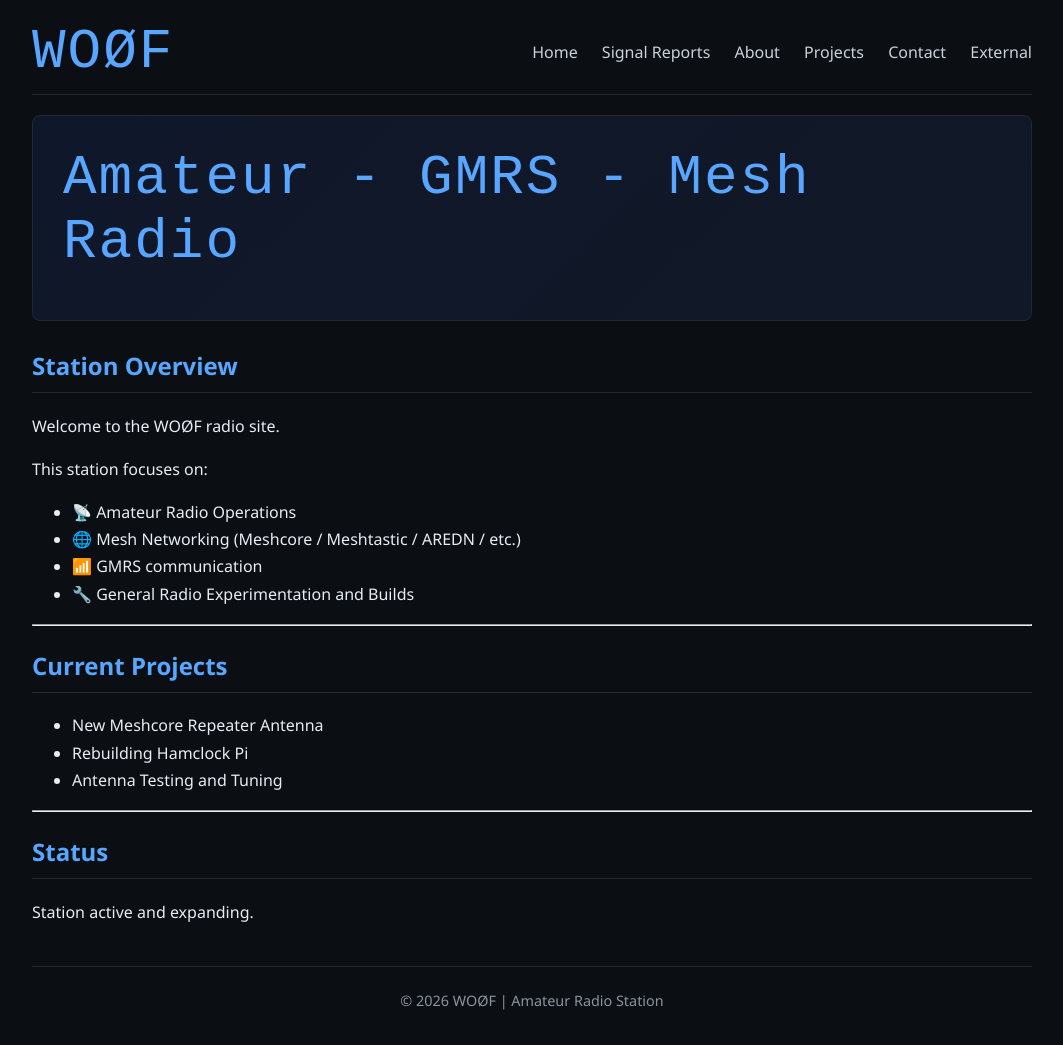
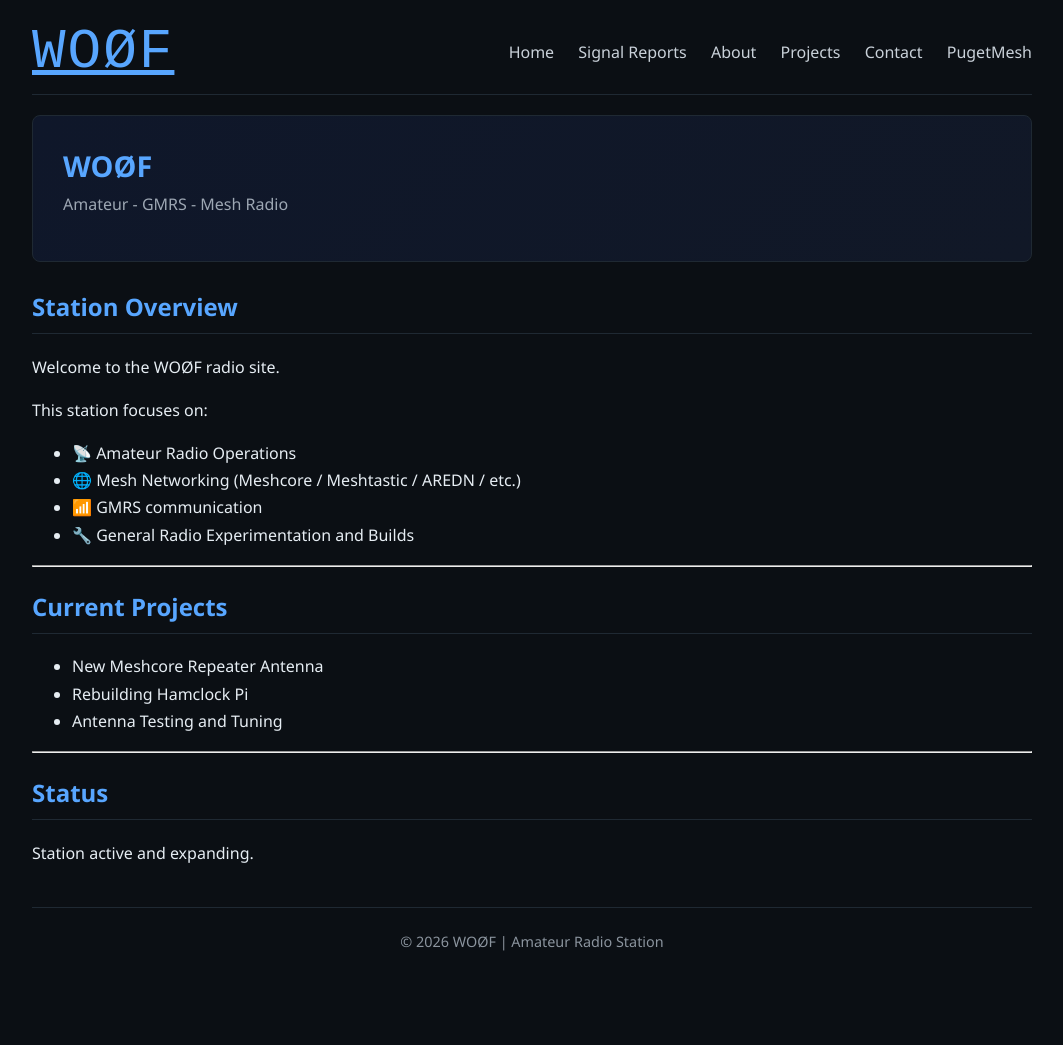
Before and after one commit to Lymitliss/Lymitliss.github.io, a Jekyll site: the page built from index.md, in a window 1280 px wide. Shown: the whole page, without its empty margins (108-1171 px from the left). Built offline with Jekyll 4.4.1, drawn with Linux system fonts in a browser that asks for light colours; after the commit the page ends 986 px from its top, so only the background shows below that.

Commit message:
Update default.html

```diff
--- a/_layouts/default.html
+++ b/_layouts/default.html
@@ -6,27 +6,28 @@
   <meta name="viewport" content="width=device-width, initial-scale=1.0">
 
   <link rel="icon" type="image/png" href="{{ '/assets/favicon-v2.png' | relative_url }}">
-  <link rel="apple-touch-icon" href="{{ '/assets/favicon.png' | relative_url }}">
+  <link rel="apple-touch-icon" href="{{ '/assets/favicon-v2.png' | relative_url }}">
 
   <link rel="stylesheet" href="{{ '/assets/style.css' | relative_url }}">
 </head>
 <body>
   <div class="container">
     <nav class="navbar">
-      <div class="logo">WOØF</div>
+      <a href="{{ '/' | relative_url }}" class="logo">WOØF</a>
       <div class="nav-links">
         <a href="{{ '/' | relative_url }}">Home</a>
         <a href="{{ '/signal-reports' | relative_url }}">Signal Reports</a>
         <a href="{{ '/about' | relative_url }}">About</a>
         <a href="{{ '/projects' | relative_url }}">Projects</a>
         <a href="{{ '/contact' | relative_url }}">Contact</a>
-        <a href="https://pugetmesh.org" target="_blank" rel="noopener">External</a>
+        <a href="https://pugetmesh.org" target="_blank" rel="noopener">PugetMesh</a>
       </div>
     </nav>
 
     <header class="hero">
-      <div class="logo">Amateur - GMRS - Mesh Radio</div>
-      <p>{{ site.description }}</p>
+      <h1 class="hero-title">WOØF</h1>
+      <p class="hero-subtitle">Amateur - GMRS - Mesh Radio</p>
+      <p class="hero-description">{{ site.description }}</p>
     </header>
 
     <main>
```
